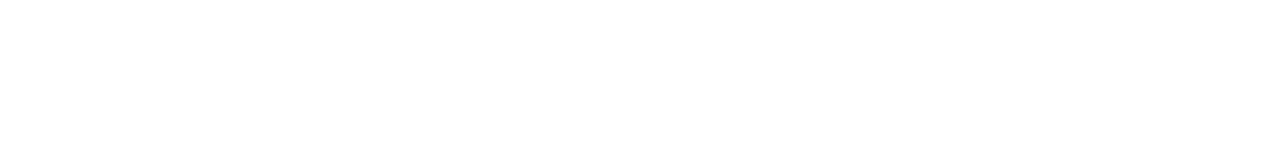
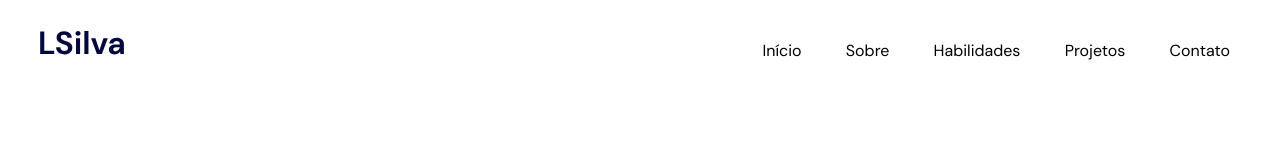
Before and after one commit to Jreng7/my_portfolio, a plain HTML site: page index.html in a window 1280 px wide. Drawn offline with Linux system fonts and the light colour scheme.

Commit message:
alteracoes css

```diff
--- a/css/components/navbar.css
+++ b/css/components/navbar.css
@@ -0,0 +1,31 @@
+nav {
+  position: fixed;
+  top: 0;
+  left: 0;
+  width: 100%;
+  z-index: 10;
+  background-color: var(--white);
+}
+
+.navbar {
+  padding: 3rem 4rem 1rem;
+  display: flex;
+  justify-content: space-between;
+}
+
+.navbar_links > li {
+  display: inline-block;
+}
+
+.navbar_links >li:not(:last-of-type) {
+  margin-right: 2rem;
+}
+
+.navbar_links li > a {
+  display: inline-block;
+  padding: 1rem;
+}
+
+.navbar_links li > a:hover {
+  color: var(--tertiary-color);
+}
--- a/css/globals.css
+++ b/css/globals.css
@@ -73,7 +73,7 @@ p:not(:last-of-type),
 
 .max-width {
   width: 100%;
-  max-width: 120rem;
+  max-width: 128rem;
   padding: 0 4rem;
   margin: 0 auto;
   margin-bottom: 26rem;
--- a/index.html
+++ b/index.html
@@ -4,8 +4,26 @@
   <meta charset="UTF-8">
   <meta name="viewport" content="width=device-width, initial-scale=1.0">
   <title>Portfólio HTML and CSS</title>
+  <link rel="stylesheet" href="css/extends.css">
+  <link rel="preconnect" href="https://fonts.googleapis.com" />
+  <link rel="preconnect" href="https://fonts.gstatic.com" crossorigin />
+  <link href="https://fonts.googleapis.com/css2?family=DM+Sans:wght@400;500;700&display=swap" rel="stylesheet" />
 </head>
 <body>
-
+  <header>
+    <nav class="navbar max-width mb-0">
+      <a href="/">
+        <img src="assets/logo.svg" alt="Josué Ribeiro Jacinto">
+      </a>
+      <ul class="navbar_links">
+        <li><a href="#header">Início</a></li>
+        <li><a href="#about">Sobre </a></li>
+        <li><a href="#skills">Habilidades</a></li>
+        <li><a href="#projects">Projetos</a></li>
+        <li><a href="#footer">Contato</a></li>
+      </ul>
+    </nav>
+  </header>
+  <script src="scripts/main.js"></script>
 </body>
 </html>
```
